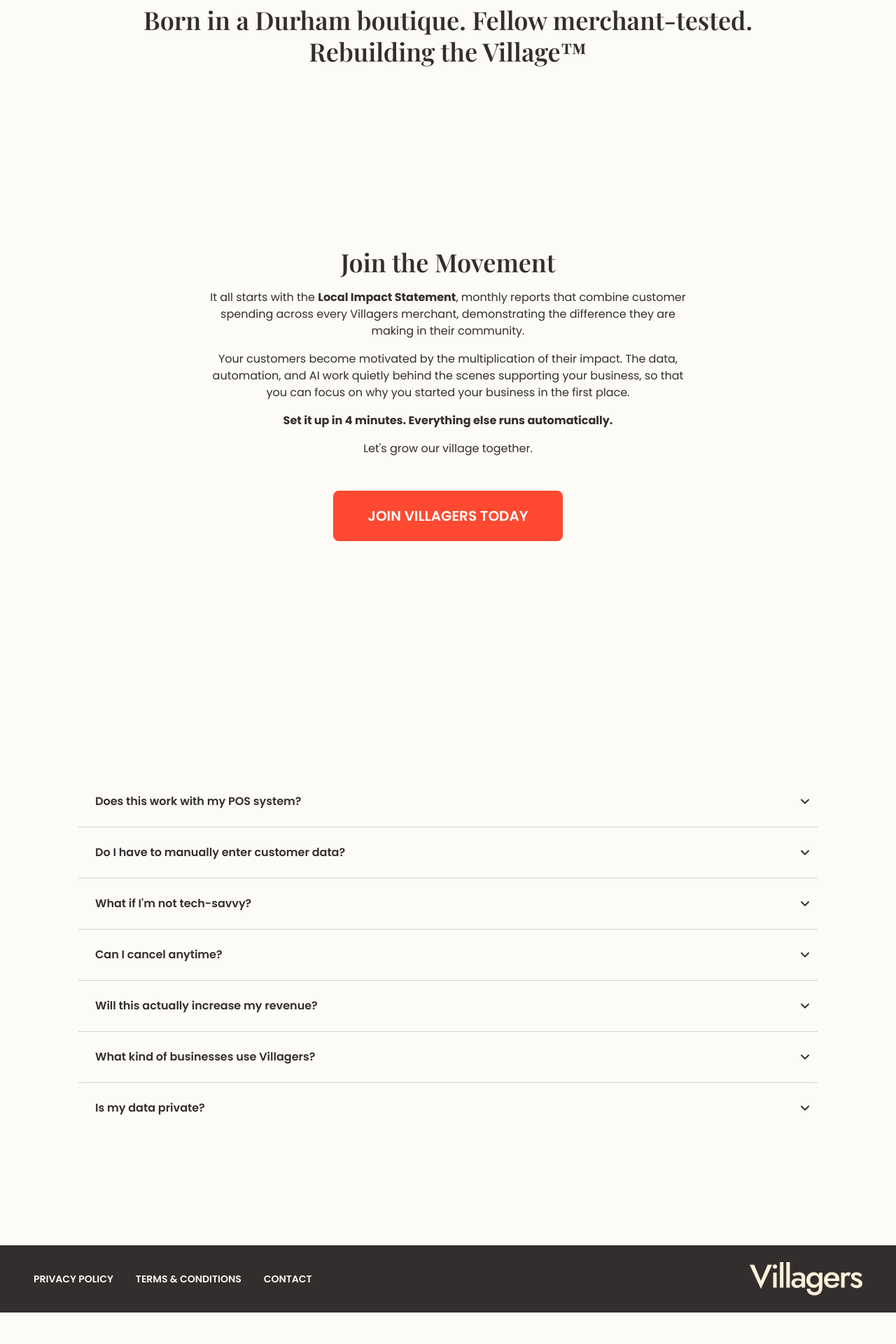
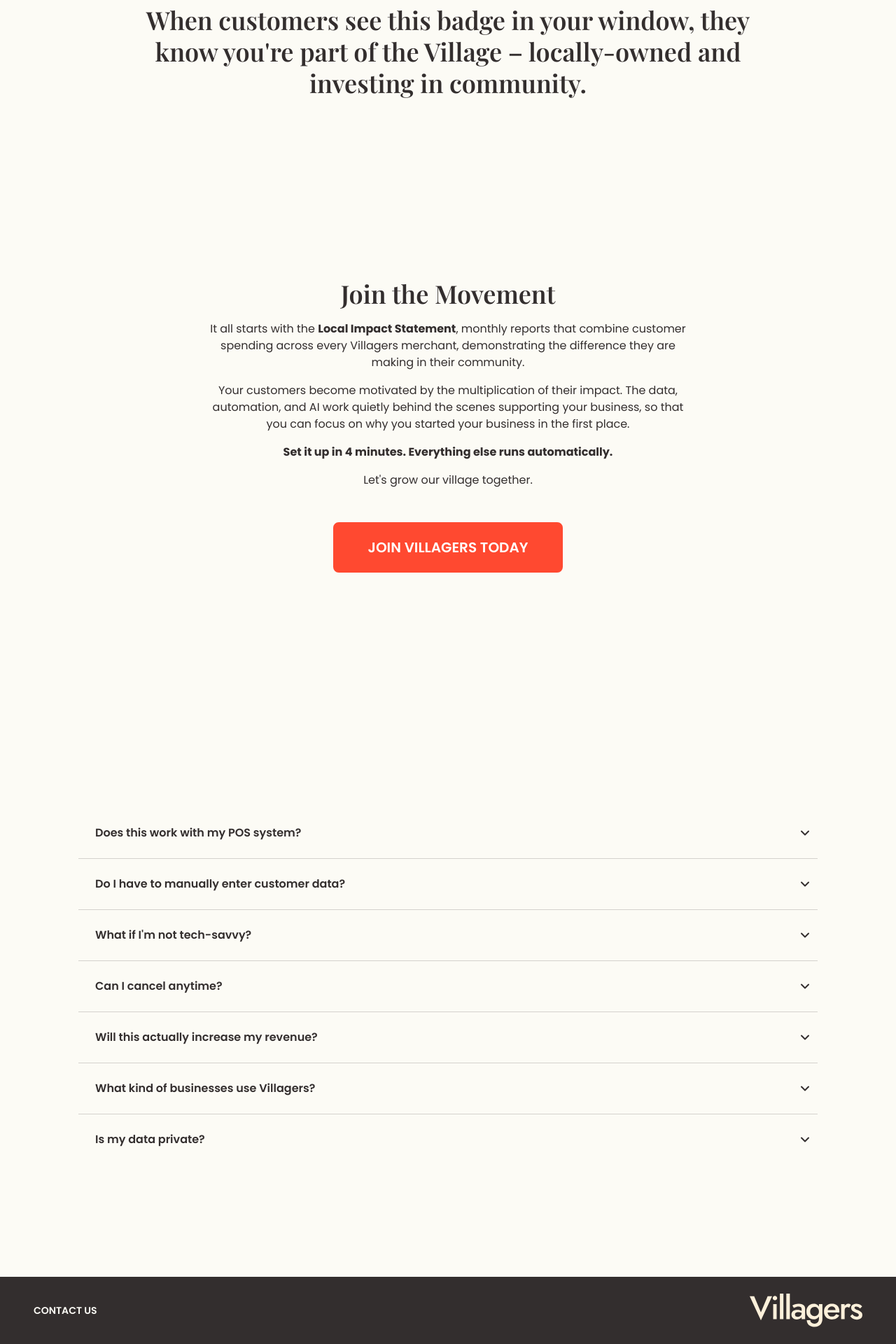
Before and after one commit to FolkDevils/villagers_lP_01, a Next.js app: page /page_owner in a window 1280 px wide. Shown: the part 4113-6033 px from the top of the page at 70% size. Before the commit the page ends 5988 px from the top, so only its background shows below. Built offline with nearby package versions, Linux system fonts and the light colour scheme.

Commit message:
Fix apostrophe encoding in merchants page copy and update footer

```diff
--- a/src/app/components/layout/Footer.tsx
+++ b/src/app/components/layout/Footer.tsx
@@ -13,23 +13,12 @@
       <div className=" mx-auto flex flex-col md:flex-row items-center justify-between gap-6">
         {/* Navigation Links */}
         <div className="flex flex-col md:flex-row items-center gap-4 md:gap-8 pb-3 md:pb-0">
-          <Link
-            href="#"
-            className="text-[#FCFBF5] hover:text-[#FF4930] transition-colors font-poppins font-semibold text-xs md:text-sm uppercase"
-          >
-            Privacy Policy
-          </Link>
-          <Link
-            href="#"
-            className="text-[#FCFBF5] hover:text-[#FF4930] transition-colors font-poppins font-semibold text-xs md:text-sm uppercase"
-          >
-            Terms & Conditions
-          </Link>
+
           <button
             onClick={onContactClick}
             className="text-[#FCFBF5] hover:text-[#FF4930] transition-colors font-poppins font-semibold text-xs md:text-sm uppercase bg-transparent border-none cursor-pointer"
           >
-            Contact
+            Contact Us
           </button>
         </div>
 
--- a/src/app/page_owner/page.tsx
+++ b/src/app/page_owner/page.tsx
@@ -149,8 +149,7 @@
 
             <div className="flex flex-col gap-4 text-center text-[#332E2E] max-w-[900px] mx-auto">
               <h1 className="h1-responsive text-[#332E2E]" >
-              Born in a Durham boutique. Fellow merchant-tested.<br/>
-Rebuilding the Village™
+              When customers see this badge in your window, they know you're part of the Village – locally-owned and investing in community.
   </h1>
 
 
```
